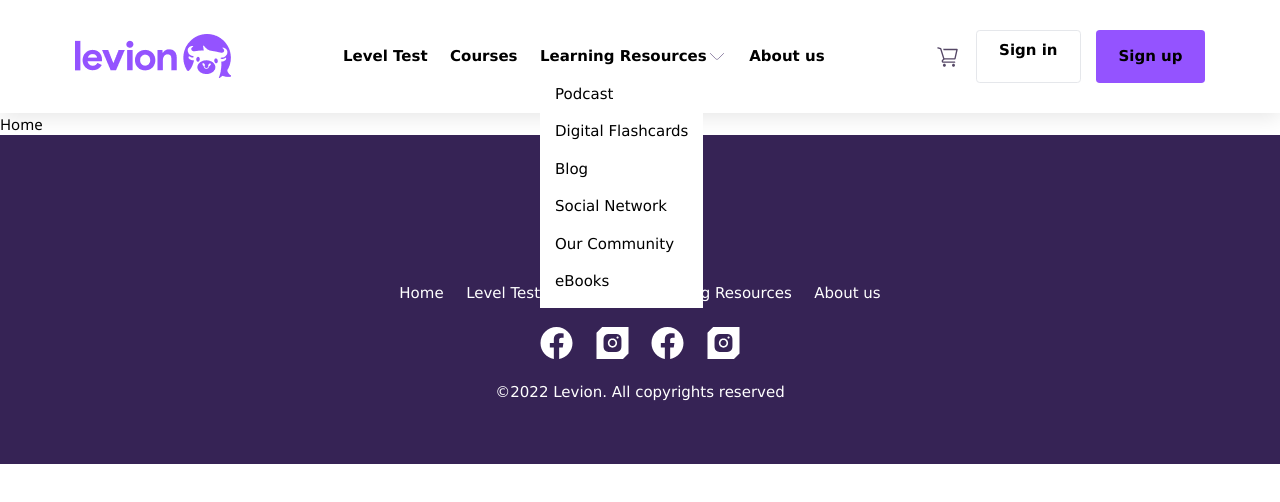
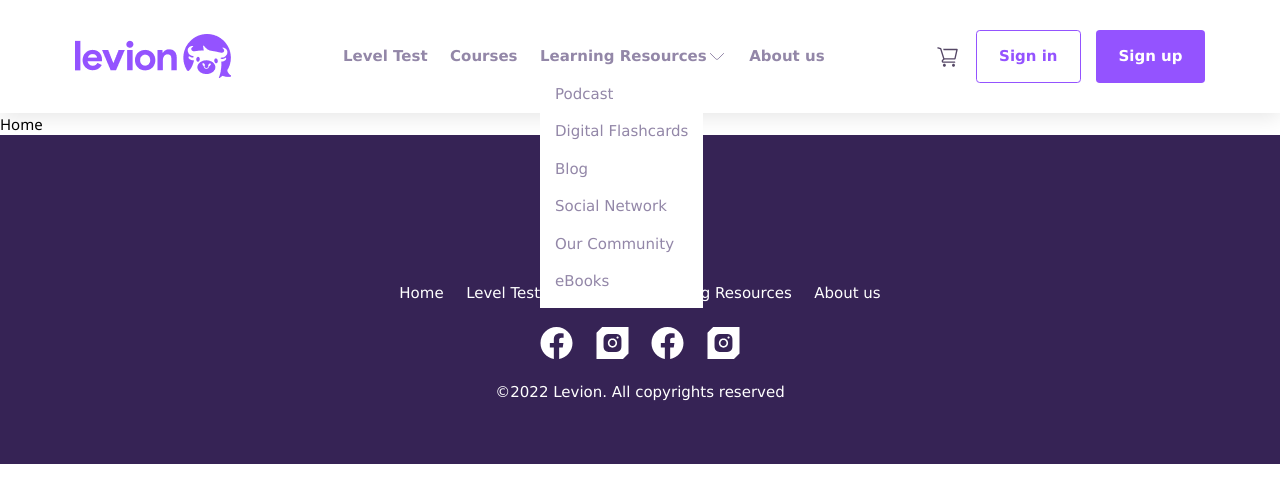
Before and after one commit to LeTuanAnh94-del/Levion, a Next.js app: page / in a window 1280 px wide. Both pictures are taken after a click on the icon 716 px from the left and 56 px from the top of the page. Shown: the top 502 px of the page. Built offline with nearby package versions, Linux system fonts and the light colour scheme.

Commit message:
header-component

```diff
--- a/src/components/button/ButtonBase.js
+++ b/src/components/button/ButtonBase.js
@@ -2,7 +2,7 @@ const classButton = {
   background:
     "flex justify-center border border-solid bg-primary rounded py-2 px-6 border-none sm:py-4",
   noBackground:
-    "flex justify-center border border-solid bg-white rounded py-2 px-6",
+    "flex justify-center border border-solid border-primary bg-white rounded py-2 px-6",
   disabled:
     "flex justify-center border border-solid bg-[#AA77FF] rounded py-2 px-6 border-none",
 };
--- a/src/components/layout/header/Header.js
+++ b/src/components/layout/header/Header.js
@@ -54,7 +54,7 @@ function Header() {
         <Link href="/">
           <Image
             src={LogoLevion}
-            alt="logo-levion"
+            alt="LogoLevion"
             width={156}
             height={44}
             className="block max-sm:hidden "
@@ -77,7 +77,9 @@ function Header() {
                     href={navbar.href}
                     className={isActive ? "text-primary" : "text-gray"}
                   >
-                    <p className="font-bold text-base">{navbar.title}</p>
+                    <p className="font-bold text-base text-grey_light">
+                      {navbar.title}
+                    </p>
                   </Link>
                   {isLearningResources && (
                     <Arrow
@@ -101,7 +103,7 @@ function Header() {
                   >
                     {navbar.menu?.map((item) => (
                       <Link key={item.id} href={item.href}>
-                        <p className="text-gray">{item.title}</p>
+                        <p className="text-grey_light">{item.title}</p>
                       </Link>
                     ))}
                   </div>
@@ -116,14 +118,16 @@ function Header() {
             <ButtonBase
               type={buttonType.noBackground}
               onClick={() => router.push("/login")}
+              className="flex items-center"
             >
-              <p className="font-bold">Sign in</p>
+              <p className="font-bold text-primary">Sign in</p>
             </ButtonBase>
             <ButtonBase
               type={buttonType.background}
               onClick={() => router.push("/register")}
+              className="flex items-center justify-center"
             >
-              <p className="font-bold">Sign up</p>
+              <p className="font-bold text-white">Sign up</p>
             </ButtonBase>
           </div>
           <div className="flex flex-row gap-4">
--- a/src/components/layout/header/menu/Menu.js
+++ b/src/components/layout/header/menu/Menu.js
@@ -22,13 +22,13 @@ export default function Menu() {
             type={buttonType.noBackground}
             onClick={() => router.push("/login")}
           >
-            <p className="font-bold">Sign in</p>
+            <p className="font-bold text-primary">Sign in</p>
           </ButtonBase>
           <ButtonBase
             type={buttonType.background}
             onClick={() => router.push("register")}
           >
-            <p className="font-bold">Sign up</p>
+            <p className="font-bold text-white">Sign up</p>
           </ButtonBase>
         </div>
         <div className="flex flex-col pt-3">
@@ -38,7 +38,7 @@ export default function Menu() {
               <div key={navbar.id} className="px-4 py-3 hover:bg-[#F7F5FA]">
                 <div className="flex flex-row gap-1">
                   <Link href={navbar.href}>
-                    <p className="font-bold text-gray">{navbar.title}</p>
+                    <p className="font-bold text-grey_light">{navbar.title}</p>
                   </Link>
                   {isLearningResources && (
                     <Arrow
@@ -56,15 +56,13 @@ export default function Menu() {
                   <div
                     className={
                       navbar.title === "Learning Resources"
-                        ? "flex flex-col pl-4 pt-4 gap-4"
+                        ? "flex flex-col pl-4 pt-4 gap-4 text-grey_light"
                         : ""
                     }
                   >
                     {navbar.menu?.map((item) => (
                       <Link key={item.id} href={item.href}>
-                        <p className="text-gray">
-                          {item.title}
-                        </p>
+                        <p className="text-gray">{item.title}</p>
                       </Link>
                     ))}
                   </div>
```
